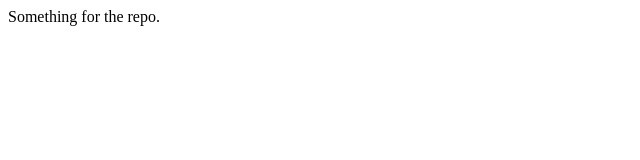
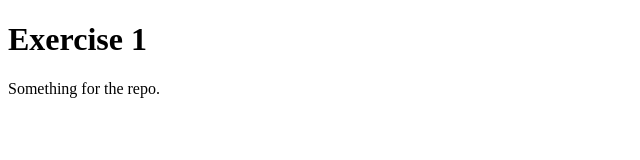
Before and after one commit to cyalatraca/exercise1, a plain HTML site: page index.html in a window 1280 px wide. Shown: the whole page, without its empty margins (0-640 px from the left). Drawn offline with Linux system fonts and the light colour scheme.

Commit message:
bug fix123

```diff
--- a/index.html
+++ b/index.html
@@ -4,6 +4,7 @@
     <title>Ex1</title>
 </head>
 <body>
-    Something for the repo.
+    <h1>Exercise 1</h1>
+    <p>Something for the repo.</p>
 </body>
 </html>
```
